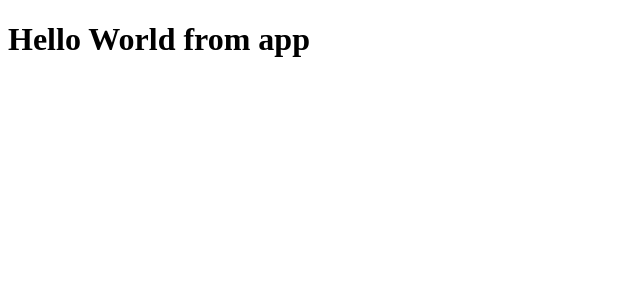
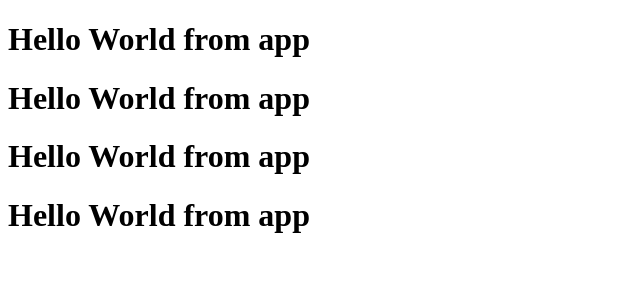
Before and after one commit to NicoAponce/demo, a React (Create React App) app: page / in a window 1280 px wide. Shown: the top 300 px of the page, without its empty margins (0-640 px from the left). Built offline with nearby package versions, Linux system fonts and the light colour scheme.

Commit message:
agregue lineas de codigo desde la rama dev

```diff
--- a/src/App.js
+++ b/src/App.js
@@ -4,6 +4,9 @@ const App = () => {
   return (
     <div>
       <h1>Hello World from app</h1>
+      <h1>Hello World from app</h1>
+      <h1>Hello World from app</h1>
+      <h1>Hello World from app</h1>
     </div>
   )
 }
```
